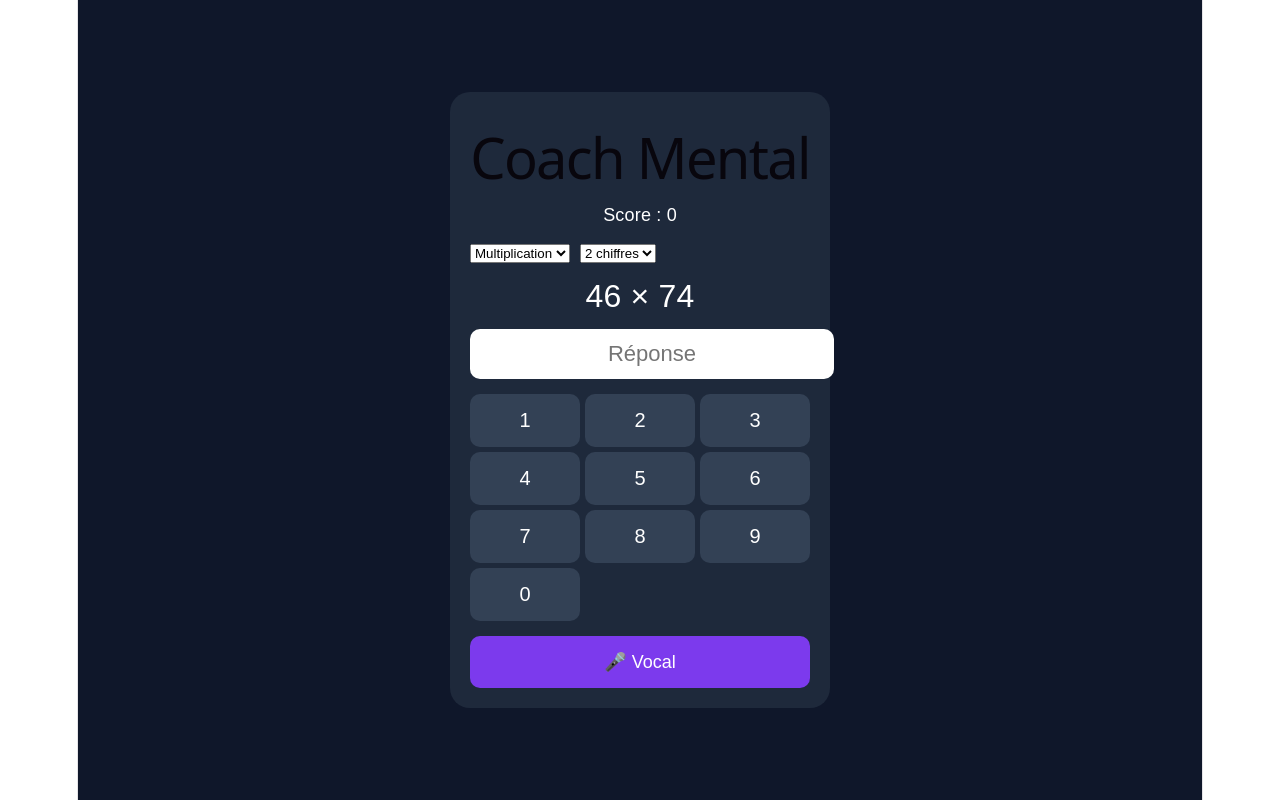
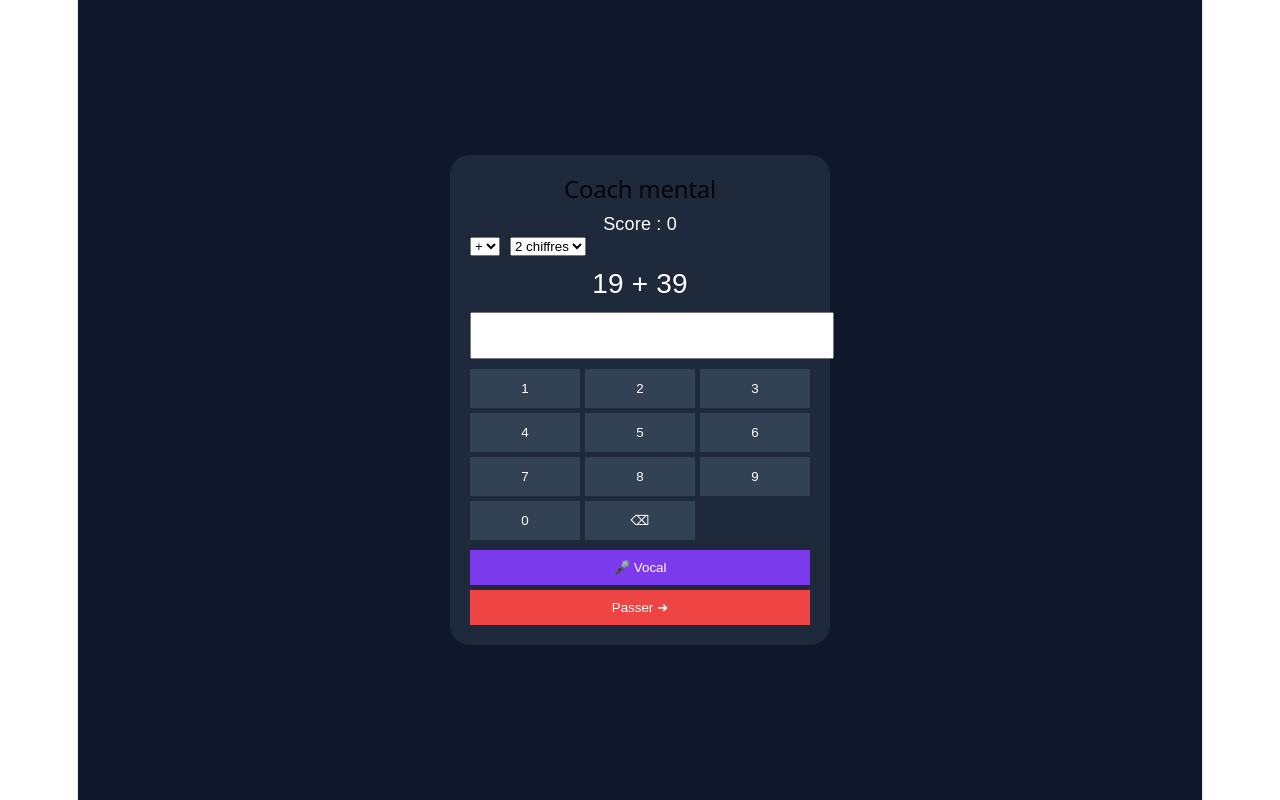
Before and after one commit to RereLeRonron/calcul-mental, a React (Vite) app: page / in a window 1280 px wide. Built offline with nearby package versions, Linux system fonts and the light colour scheme.

Commit message:
clean final app

```diff
--- a/src/App.jsx
+++ b/src/App.jsx
@@ -1,49 +1,40 @@
-
-
-import React, { useState, useEffect } from "react";
+import React, { useEffect, useState } from "react";
 
 export default function App() {
-  const [num1, setNum1] = useState(0);
-  const [num2, setNum2] = useState(0);
-  const [userAnswer, setUserAnswer] = useState("");
+  const [mode, setMode] = useState("addition");
+  const [digits, setDigits] = useState(2);
+  const [a, setA] = useState(0);
+  const [b, setB] = useState(0);
+  const [input, setInput] = useState("");
   const [score, setScore] = useState(0);
-  const [mode, setMode] = useState("multiplication");
-  const [digits, setDigits] = useState(2);
   const [listening, setListening] = useState(false);
 
-  function generateNumber(size) {
-    const min = Math.pow(10, size - 1);
-    const max = Math.pow(10, size) - 1;
-
+  function rand(n) {
+    const min = Math.pow(10, n - 1);
+    const max = Math.pow(10, n) - 1;
     return Math.floor(Math.random() * (max - min + 1)) + min;
   }
 
-  function generateQuestion() {
-    const a = generateNumber(digits);
-    const b = generateNumber(digits);
-
-    setNum1(a);
-    setNum2(b);
-    setUserAnswer("");
+  function newQuestion() {
+    setA(rand(digits));
+    setB(rand(digits));
+    setInput("");
   }
 
   useEffect(() => {
-    generateQuestion();
+    newQuestion();
   }, [mode, digits]);
 
-  function getCorrectAnswer() {
-    if (mode === "addition") return num1 + num2;
-    if (mode === "soustraction") return num1 - num2;
-    if (mode === "multiplication") return num1 * num2;
-    if (mode === "division") return Math.round((num1 / num2) * 100) / 100;
-    if (mode === "carre") return num1 * num1;
-
-    return 0;
+  function getAnswer() {
+    if (mode === "addition") return a + b;
+    if (mode === "soustraction") return a - b;
+    if (mode === "multiplication") return a * b;
+    if (mode === "division") return Math.round((a / b) * 100) / 100;
+    if (mode === "carre") return a * a;
   }
 
-  function playSuccessSound() {
+  function success() {
     const ctx = new (window.AudioContext || window.webkitAudioContext)();
-
     const osc = ctx.createOscillator();
     const gain = ctx.createGain();
 
@@ -57,90 +48,89 @@ export default function App() {
     osc.stop(ctx.currentTime + 0.15);
   }
 
-  function validate(value) {
-    if (value === "") return;
+  function validate(val) {
+    if (val === "") return;
 
-    const user = parseFloat(value);
-    const correct = getCorrectAnswer();
+    const user = parseFloat(val);
+    const correct = getAnswer();
 
     if (user === correct) {
       setScore((s) => s + 1);
-
-      playSuccessSound();
+      success();
 
       setTimeout(() => {
-        generateQuestion();
-      }, 300);
+        newQuestion();
+      }, 250);
     }
   }
 
-  function startVoiceRecognition() {
-    const SpeechRecognition =
+  function voice() {
+    const SR =
       window.SpeechRecognition || window.webkitSpeechRecognition;
 
-    if (!SpeechRecognition) {
-      alert("Reconnaissance vocale non supportée");
-      return;
-    }
+    if (!SR) return alert("Vocal non supporté");
 
-    const recognition = new SpeechRecognition();
-
-    recognition.lang = "fr-FR";
-    recognition.continuous = true;
-    recognition.interimResults = false;
+    const rec = new SR();
+    rec.lang = "fr-FR";
+    rec.continuous = true;
 
     setListening(true);
 
-    recognition.start();
+    rec.start();
 
-    recognition.onresult = (event) => {
-      const transcript =
-        event.results[event.results.length - 1][0].transcript;
+    rec.onresult = (e) => {
+      const text =
+        e.results[e.results.length - 1][0].transcript;
 
-      const cleaned = transcript
-        .replace(",", ".")
-        .replace(/[^\d.-]/g, "")
-        .trim();
+      const cleaned = text.replace(/[^0-9.-]/g, "");
 
       if (!cleaned) return;
 
-      setUserAnswer(cleaned);
+      setInput(cleaned);
 
-      validate(cleaned);
+      const user = parseFloat(cleaned);
+      const correct = getAnswer();
+
+      if (user === correct) {
+        setScore((s) => s + 1);
+        success();
+
+        setTimeout(() => {
+          newQuestion();
+        }, 300);
+      } else {
+        setInput(""); // reset si faux
+      }
     };
 
-    recognition.onerror = () => {
-      setListening(false);
-    };
-
-    recognition.onend = () => {
-      recognition.start();
-    };
+    rec.onend = () => rec.start();
   }
 
-  const operator =
+  const op =
     mode === "addition"
       ? "+"
       : mode === "soustraction"
       ? "-"
       : mode === "multiplication"
       ? "×"
-      : "÷";
+      : mode === "division"
+      ? "÷"
+      : "²";
 
   return (
     <div style={styles.container}>
       <div style={styles.card}>
-        <h1>Coach Mental</h1>
+        <h2>Coach mental</h2>
 
-        <div style={styles.score}>Score : {score}</div>
+        <div>Score : {score}</div>
 
         <div style={styles.row}>
           <select value={mode} onChange={(e) => setMode(e.target.value)}>
-            <option value="addition">Addition</option>
-            <option value="soustraction">Soustraction</option>
-            <option value="multiplication">Multiplication</option>
-            <option value="division">Division</option>
-            <option value="carre">Carré</option>
+            <option value="addition">+</option>
+            <option value="soustraction">-</option>
+            <option value="multiplication">×</option>
+            <option value="division">÷</option>
+            <option value="carre">²</option>
           </select>
 
           <select
@@ -154,44 +144,52 @@ export default function App() {
         </div>
 
         <div style={styles.question}>
-          {mode === "carre"
-            ? `${num1}²`
-            : `${num1} ${operator} ${num2}`}
+          {mode === "carre" ? `${a}²` : `${a} ${op} ${b}`}
         </div>
 
         <input
           style={styles.input}
-          value={userAnswer}
+          value={input}
           onChange={(e) => {
-            const val = e.target.value;
-
-            setUserAnswer(val);
-
-            validate(val);
+            setInput(e.target.value);
+            validate(e.target.value);
           }}
-          placeholder="Réponse"
         />
 
+        {/* PAVÉ */}
         <div style={styles.pad}>
-          {[1, 2, 3, 4, 5, 6, 7, 8, 9, 0].map((n) => (
+          {[1,2,3,4,5,6,7,8,9,0].map((n) => (
             <button
               key={n}
-              style={styles.padBtn}
+              style={styles.btn}
               onClick={() => {
-                const val = userAnswer + n;
-
-                setUserAnswer(val);
-
+                const val = input + n;
+                setInput(val);
                 validate(val);
               }}
             >
               {n}
             </button>
           ))}
+
+          <button style={styles.btn} onClick={() => setInput("")}>
+            ⌫
+          </button>
         </div>
 
-        <button style={styles.voiceBtn} onClick={startVoiceRecognition}>
-          {listening ? "🎤 Écoute..." : "🎤 Vocal"}
+        {/* ACTIONS */}
+        <button style={styles.voice} onClick={voice}>
+          {listening ? "🎤..." : "🎤 Vocal"}
+        </button>
+
+        <button
+          style={styles.skip}
+          onClick={() => {
+            newQuestion();
+            setInput("");
+          }}
+        >
+          Passer ➜
         </button>
       </div>
     </div>
@@ -217,54 +215,53 @@ const styles = {
     textAlign: "center",
   },
 
-  score: {
+  row: {
+    display: "flex",
+    gap: 10,
     marginBottom: 15,
   },
 
-  row: {
-    display: "flex",
-    gap: 10,
-    marginBottom: 20,
-  },
-
   question: {
-    fontSize: 32,
-    marginBottom: 20,
+    fontSize: 28,
+    marginBottom: 15,
   },
 
   input: {
     width: "100%",
-    padding: 12,
-    fontSize: 22,
+    padding: 10,
+    fontSize: 20,
     textAlign: "center",
-    borderRadius: 10,
-    border: "none",
-    marginBottom: 15,
+    marginBottom: 10,
   },
 
   pad: {
     display: "grid",
     gridTemplateColumns: "repeat(3, 1fr)",
     gap: 5,
-    marginBottom: 15,
+    marginBottom: 10,
   },
 
-  padBtn: {
-    padding: 15,
-    fontSize: 20,
-    borderRadius: 10,
-    border: "none",
+  btn: {
+    padding: 12,
     background: "#334155",
     color: "white",
+    border: "none",
   },
 
-  voiceBtn: {
+  voice: {
     width: "100%",
-    padding: 15,
+    padding: 10,
     background: "#7c3aed",
     border: "none",
-    borderRadius: 10,
     color: "white",
-    fontSize: 18,
+    marginBottom: 5,
+  },
+
+  skip: {
+    width: "100%",
+    padding: 10,
+    background: "#ef4444",
+    border: "none",
+    color: "white",
   },
 };
```
